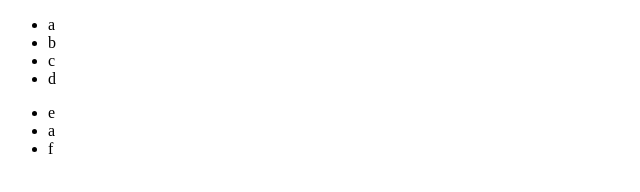
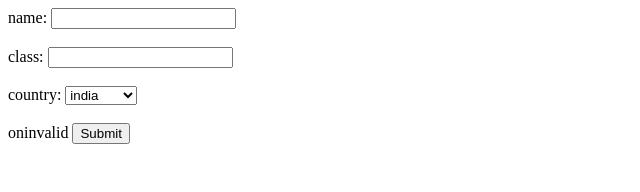
Before and after one commit to Manishgupta200/code-with-harry-js-tutorial, a plain HTML site: page index.html in a window 1280 px wide. Shown: the whole page, without its empty margins (0-640 px from the left). Drawn offline with Linux system fonts and the light colour scheme.

Commit message:
(20) JS form basic event; onfocus, onblur, oninput, onchange, onselect, onsubmit, oninvalid

```diff
--- a/index.html
+++ b/index.html
@@ -6,22 +6,62 @@
 	<title>js</title>
 	<!-- js -->
 	<script>
+		// onfocus color shows green
+		function focusFn(parameter){
+			parameter.style.backgroundColor='lime';
+		}
+		// onblur color sows green
+		function blurFn(parameter){
+			parameter.style.backgroundColor='yellow';
+		}
+		// oninput text also written in div of #test at same time
+		function inputFn(parameter){
+			var x=parameter.value;
+			document.getElementById('test').innerHTML=x;
+		}
+		// onchange select options value also written in div of #test at same time
+		function changeFn(element){
+			var x=element.value;
+			document.getElementById('test').innerHTML=x;
+		}
+		// if select three times then three times write 'you select it' in console
+		function selectFn(parameter){
+			console.log('you select it');
+		}
 
+		function submitFn(element){
+			var p=confirm('are you sure want to submit this form');
+			if(p){
+			var y=document.querySelector('#name').value;
+			alert('thanks for submit this form '+ y);
+			}
+			else{
+				alert('sorry');
+			}
+		}
 	</script>
 	<!-- script.js -->
 </head>
 <body>
-	<ul id="list1">
-		<li>a</li>
-		<li>b</li>
-		<li>c</li>
-		<li>d</li>
-	</ul>
-	<ul id="list2">
-		<li>e</li>
-		<li>a</li>
-		<li>f</li>
-	</ul>
+	<form action="" onsubmit="submitFn(this)">
+		<label for="">name:</label>
+		<input type="text" id="name" onfocus="focusFn(this)" onblur="blurFn(this)" oninput="inputFn(this)" oninvalid="alert('please fill the firstname')" required>
+		<br><br>
+		<label for="">class:</label>
+		<input type="text" id="class" onselect="selectFn(this)">
+		<br><br>
+		<label for="">country:</label>
+		<select name="" id="" onchange="changeFn(this)">
+			<option value="1st">india</option>
+			<option value="2nd">pakistan</option>
+			<option value="3rd">america</option>
+			<option value="4th">china</option>
+		</select>
+		<br><br>
+		<label for="">oninvalid</label>
+		<input type="submit">
+	</form>
+	<div id="test"></div>
 	<script src="myscript.js"></script>
 </body>
 </html>
--- a/myscript.js
+++ b/myscript.js
@@ -1,10 +1 @@
-// DOM isEqualNode()
-var target1=document.getElementById('list1').firstElementChild;
-var target2=document.getElementById('list2').children[1];
-// true --return
-// actually it compare two things if match then return true else false
-var comp=target1.isEqualNode(target2);
-
-console.log(target1);
-console.log(target2);
-console.log(comp);
+// JS form basic event
```
